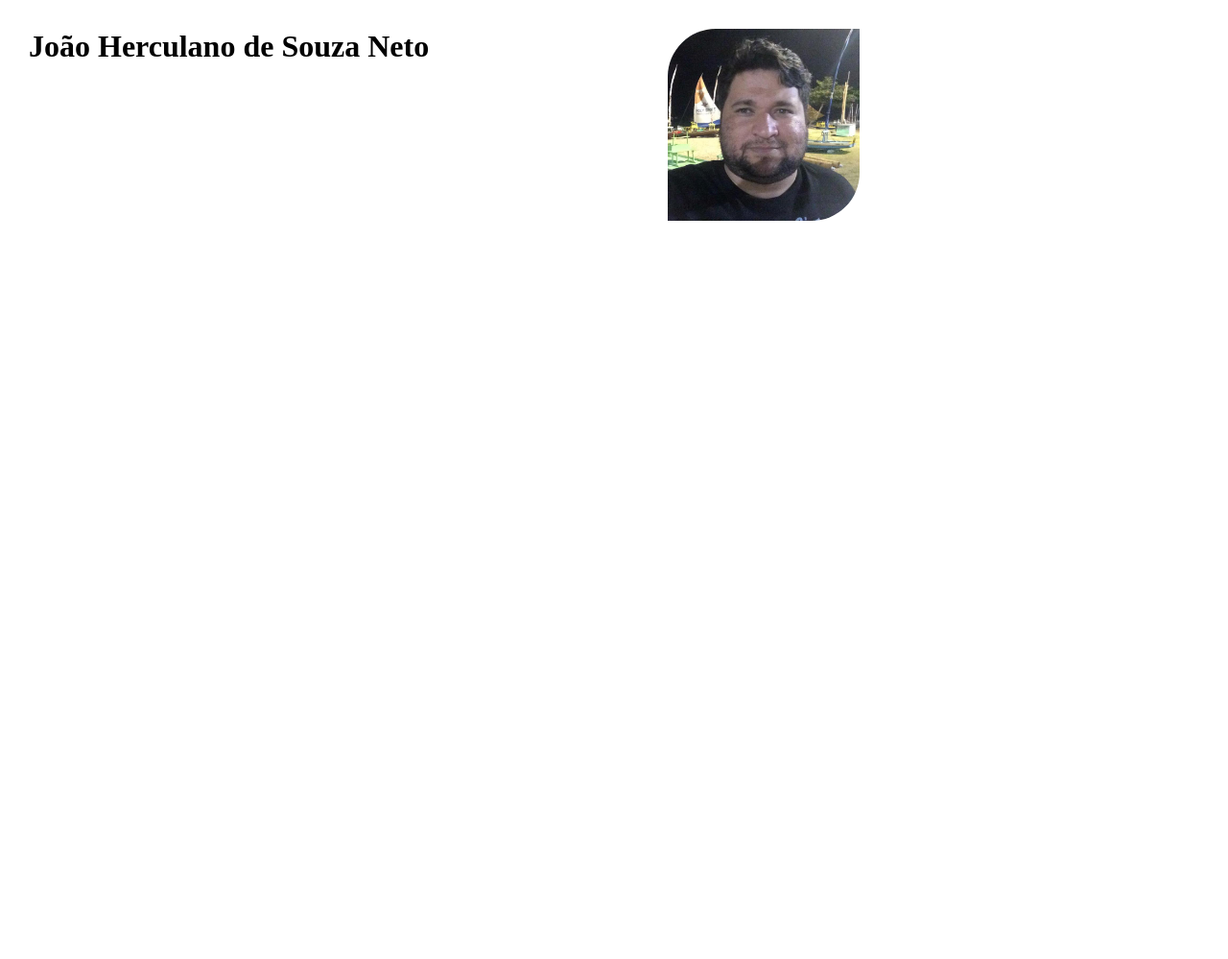
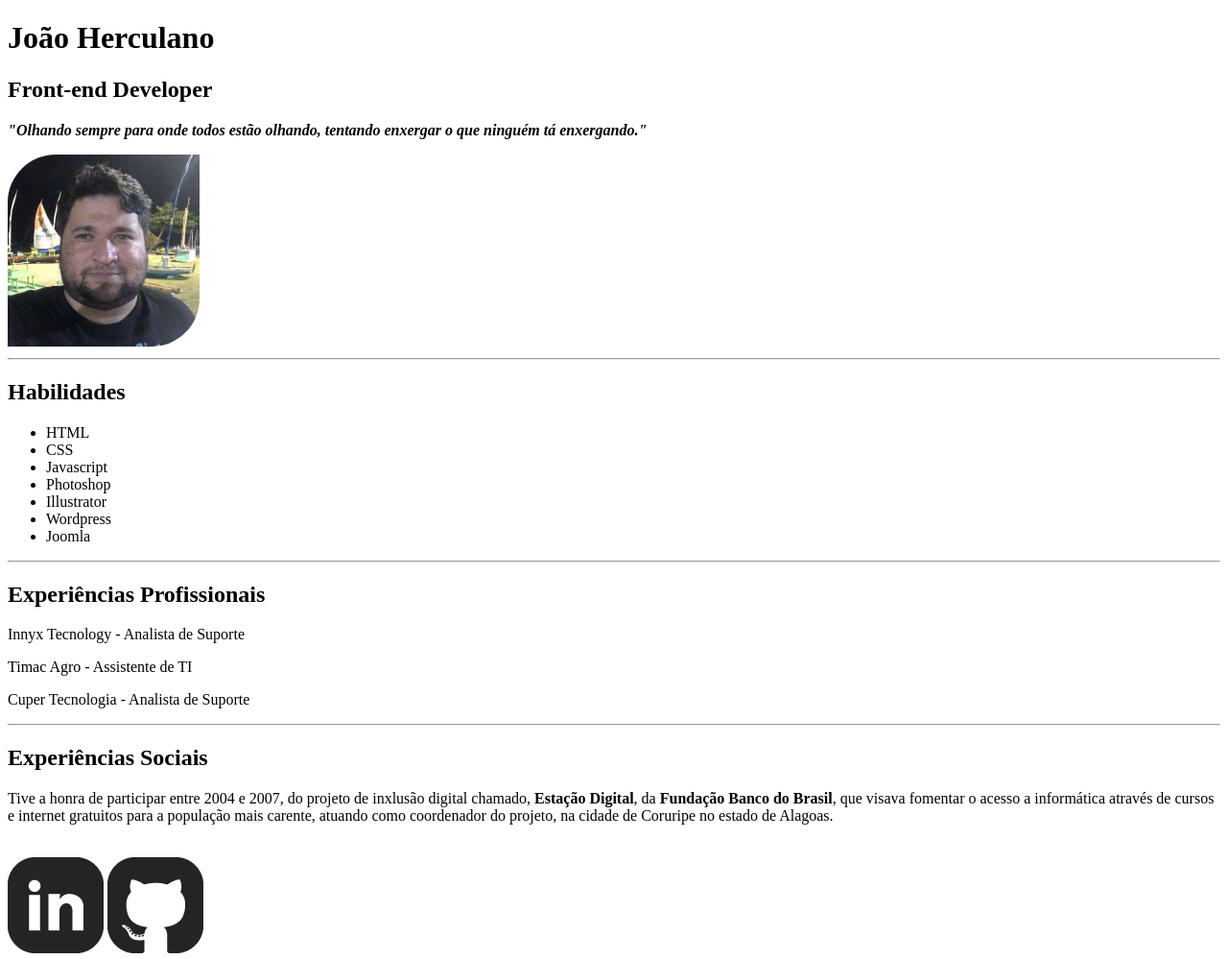
Before and after one commit to joaohsneto/joaohsneto.github.io, a plain HTML site: page index.html in a window 1280 px wide. Shown: the whole page at 96% size. Before the commit the page ends 800 px from the top, so only its background shows below. Drawn offline with Linux system fonts and the light colour scheme.

Commit message:
Adicionando as seções Habilidades, Experiências Profissionais, Experiências Sociais, o Linkedin e o Github

```diff
--- a/index.html
+++ b/index.html
@@ -8,9 +8,32 @@
     <title>Portfólio de João Herculano</title>
 </head>
 <body>
-    <div class="hero">
-        <h1>João Herculano de Souza Neto</h1>
-        <img class="hero-image" src="/images/herculano.jpg" alt="foto de João Herculano">
-    </div>
+    <h1>João Herculano</h1>
+    <h2>Front-end Developer</h2>
+    <p><strong><em>"Olhando sempre para onde todos estão olhando, tentando enxergar o que ninguém tá enxergando."</em></strong></p>
+    <img class="hero-image" src="/images/herculano.jpg" alt="foto de João Herculano">
+    <hr>
+    <P><h2>Habilidades</h2></P>
+    <ul>
+        <li>HTML</li>
+        <li>CSS</li>
+        <li>Javascript</li>
+        <li>Photoshop</li>
+        <li>Illustrator</li>
+        <li>Wordpress</li>
+        <li>Joomla</li>
+    </ul>
+    <hr>
+    <h2>Experiências Profissionais</h2>
+    <p>Innyx Tecnology - Analista de Suporte</p>
+    <p>Timac Agro - Assistente de TI</p>
+    <p>Cuper Tecnologia - Analista de Suporte</p>
+    <hr>
+    <h2>Experiências Sociais</h2>
+    <P>Tive a honra de participar entre 2004 e 2007, do projeto de inxlusão digital chamado, <strong>Estação Digital</strong>, da <strong>Fundação Banco do Brasil</strong>, que visava fomentar o acesso a informática através de cursos e internet gratuitos para a população mais carente, atuando como coordenador do projeto, na cidade de Coruripe no estado de Alagoas.</P>
+    <br>
+    <a href="https://www.linkedin.com/in/joaohsneto/" target="_blank"><img src="images/logoLinkedin.png" alt="linkedin de João Herculano" ></a>
+    <a href="https://github.com/joaohsneto" target="_blank"><img src="images/logoGithub.png" alt=""></a>
+
 </body>
 </html>
--- a/style.css
+++ b/style.css
@@ -1,21 +1,4 @@
-* {
-    margin: 0px;
-    padding: 0px;
-}
-.hero {
-    margin-top: 30px;
-    margin-left: 30px;
-    max-width: 70%;
-
-}
-.hero h1 {
-    float: left;
-    text-align: center;
-}
-.hero img {
+.hero-image {
     width: 200px;
     border-radius: 25% 0% 25% 0%;
-    float: right;
-    margin-right: 30px;
-
 }
```
Also changed, not shown: images/logoGithub.png (added), images/logoLinkedin.png (added).
